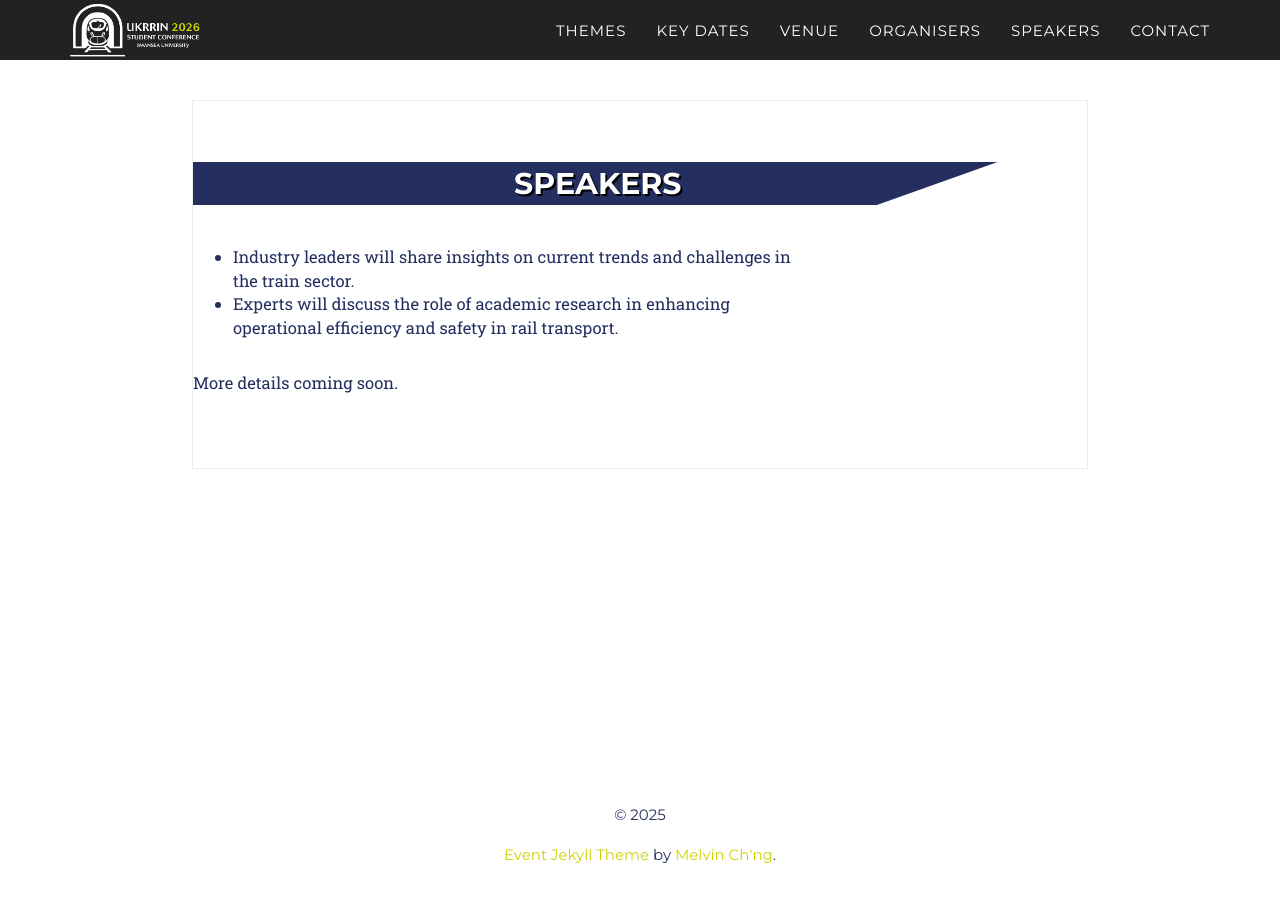
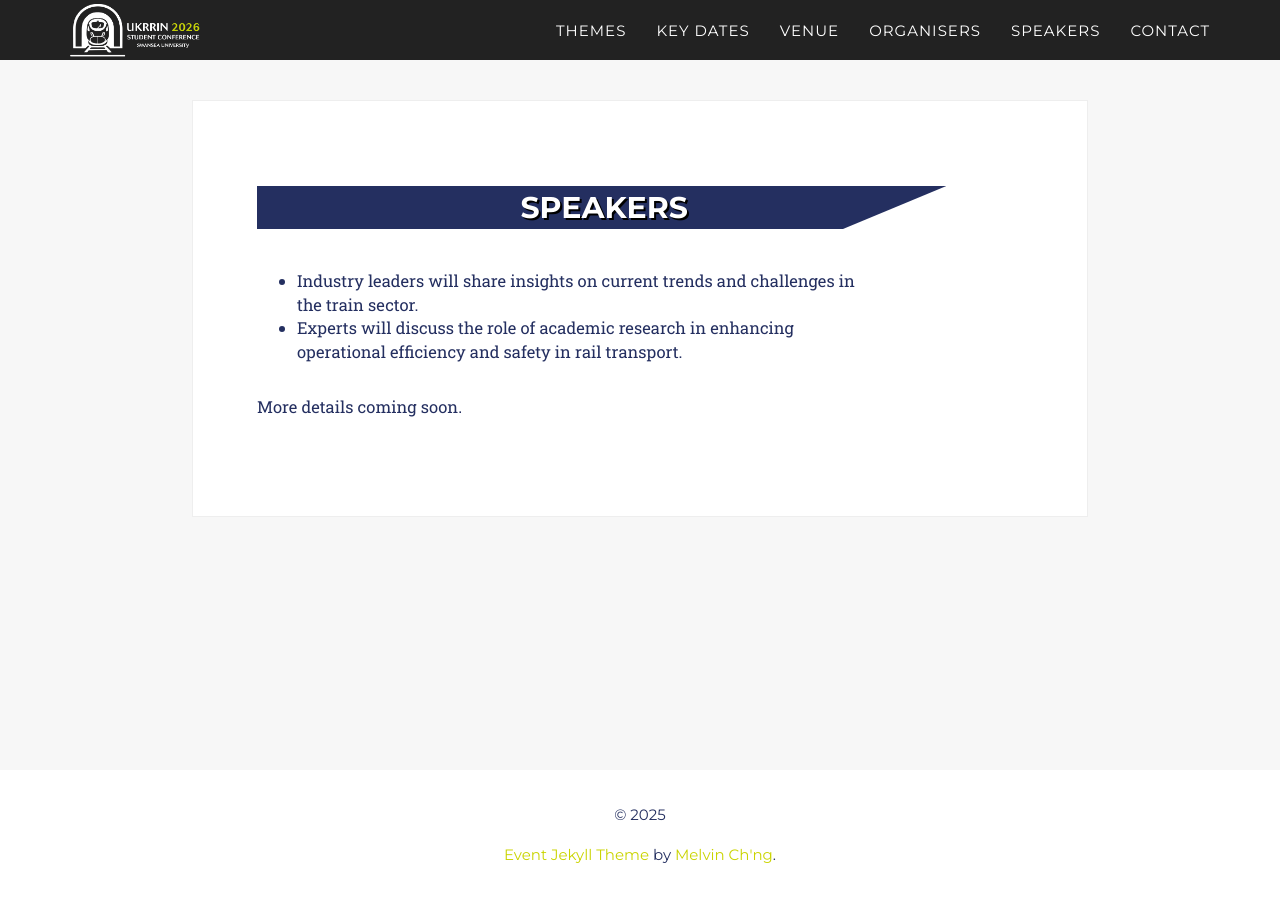
Before and after one commit to ukrrin2026swansea/ukrrin2026swansea.github.io, a Jekyll site: the page built from _2017_pages/speakers.html, in a window 1280 px wide. Built offline with Jekyll 4.4.1, drawn with Linux system fonts in a browser that asks for light colours; some web fonts are replaced.

Commit message:
Background colours

```diff
--- a/_2017_pages/speakers.html
+++ b/_2017_pages/speakers.html
@@ -3,7 +3,15 @@ layout: 2017_default
 permalink: /speakers
 title: Speakers
 ---
-<section id="speakers" class="black-frame about about-container about-container-top" style="padding: 40px 0;">
+
+<script type="text/javascript">
+  document.write(
+    '<body style="background: #F7F7F7; background-attachment: fixed;">'
+  );
+</script>
+
+
+<section id="speakers" class="black-frame about about-container about-container-top">
   <h1 style="text-align:center; margin-bottom:40px;">Speakers</h1>
   <ul style="max-width:600px; margin:0 0 30px 0; color:#242f60; font-size:1.1em; text-align:left;">
     <li>Industry leaders will share insights on current trends and challenges in the train sector.</li>
--- a/_2017_pages/venue.html
+++ b/_2017_pages/venue.html
@@ -8,7 +8,7 @@ published: true
 <!--background color-->
 <script type="text/javascript">
   document.write(
-    '<body style="background: Gainsboro; background-attachment: fixed;">'
+    '<body style="background: #F7F7F7; background-attachment: fixed;">'
   );
 </script>
 
```
Also changed, not shown: _2017_pages/key-dates.html (+7 -0 lines), _2017_pages/themes.html (+8 -0 lines).
